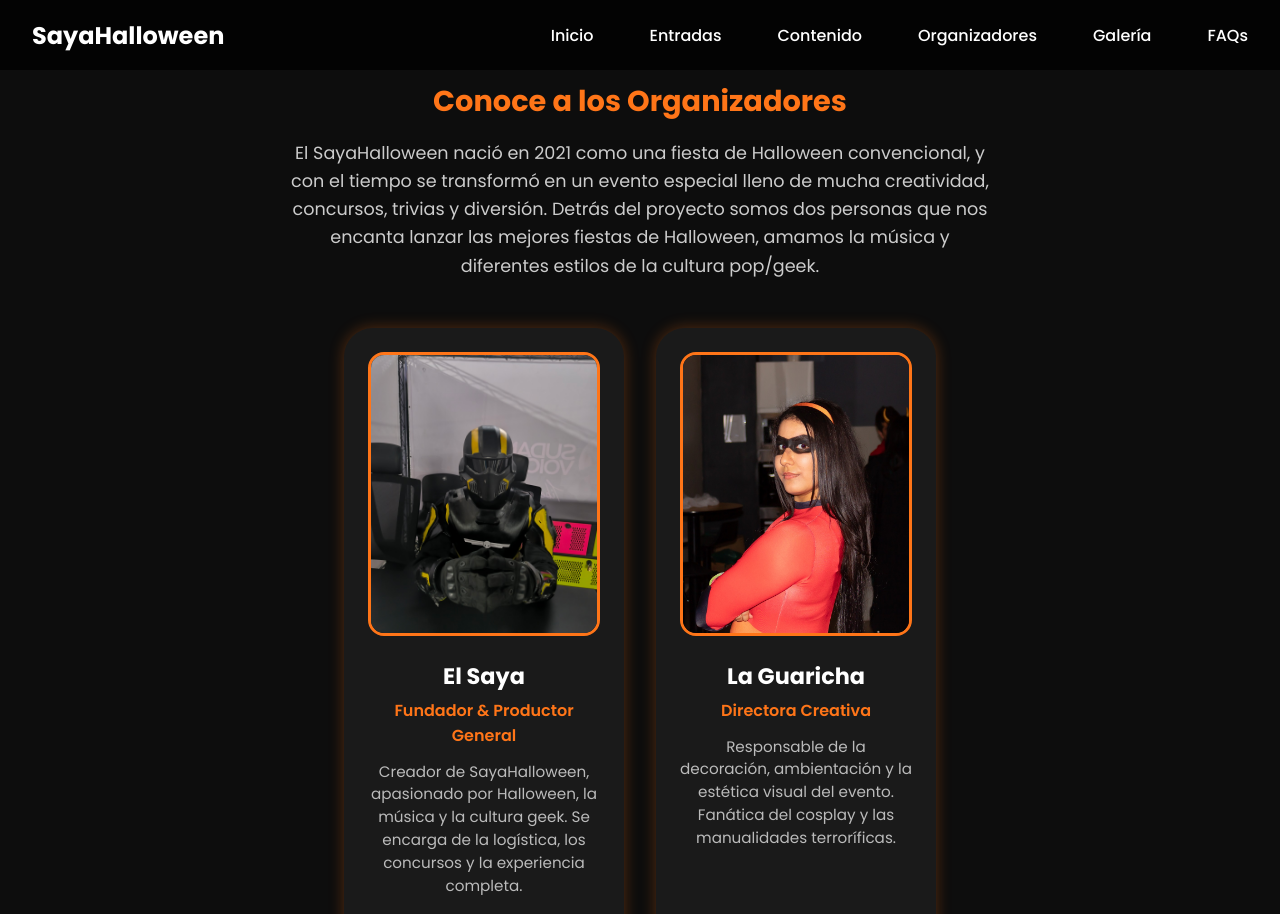
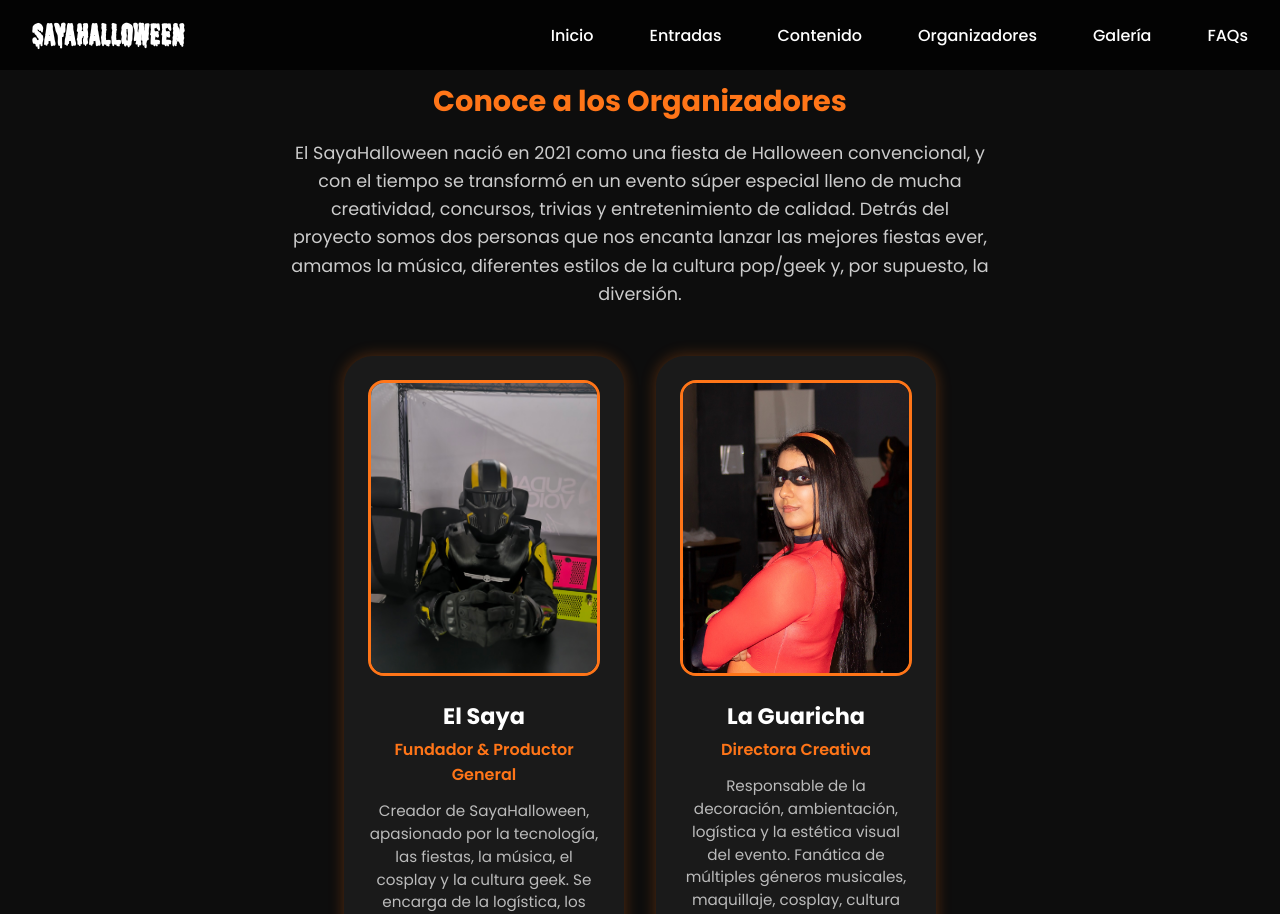
Before and after one commit to manuelsayago15/sayahalloween, a React (Vite) app: page /organizers in a window 1280 px wide. Shown: the top 914 px of the page. Built offline with nearby package versions, Linux system fonts and the light colour scheme; no server answers.

Commit message:
Adding logo shlop font and some styles. New texts for organizers

```diff
--- a/src/index.css
+++ b/src/index.css
@@ -18,6 +18,21 @@ a:visited {
   text-decoration: none;
 }
 
+@font-face {
+  font-family: 'Shlop';
+  src: url('/src/assets/fonts/Shlop.otf') format('truetype');
+  font-weight: normal;
+  font-style: normal;
+}
+
+.logo a {
+  font-family: 'Shlop';
+  font-size: 1.8rem;
+  letter-spacing: 1px;
+  text-shadow: 0 0 5px #000;
+}
+
+
 .modal-close {
   position: absolute;
   top: 0.5rem;
--- a/src/pages/Home.css
+++ b/src/pages/Home.css
@@ -170,7 +170,7 @@
 
 .go-down-icon {
   position: absolute;
-  bottom: 5%;
+  bottom: 8%;
   left: 50%;
   transform: translateX(-50%);
   animation: bounce-down 1.5s infinite ease-in-out;
--- a/src/pages/components/Navbar.jsx
+++ b/src/pages/components/Navbar.jsx
@@ -7,7 +7,7 @@ const Navbar = () => {
 
     return (
         <nav className="navbar">
-            <div className="logo"><Link to="/">SayaHalloween</Link></div>
+                <div className="logo"><Link to="/">SayaHalloween</Link></div>
                 <ul className={`nav-links ${menuOpen ? 'active' : ''}`}>
                     <li><Link to="/#home" onClick={() => setMenuOpen(false)}>Inicio</Link></li>
                     <li><Link to="/#tickets" onClick={() => setMenuOpen(false)}>Entradas</Link></li>
--- a/src/pages/components/Organizers.jsx
+++ b/src/pages/components/Organizers.jsx
@@ -7,14 +7,14 @@ const organizers = [
     name: "El Saya",
     role: "Fundador & Productor General",
     description:
-      "Creador de SayaHalloween, apasionado por Halloween, la música y la cultura geek. Se encarga de la logística, los concursos y la experiencia completa.",
+      "Creador de SayaHalloween, apasionado por la tecnología, las fiestas, la música, el cosplay y la cultura geek. Se encarga de la logística, los concursos y la experiencia completa del evento.",
     photo: "/images/organizers/saya.jpg",
   },
   {
     name: "La Guaricha",
     role: "Directora Creativa",
     description:
-      "Responsable de la decoración, ambientación y la estética visual del evento. Fanática del cosplay y las manualidades terroríficas.",
+      "Responsable de la decoración, ambientación, logística y la estética visual del evento. Fanática de múltiples géneros musicales, maquillaje, cosplay, cultura geek en general y las manualidades terroríficas.",
     photo: "/images/organizers/guaricha.jpg",
   },
 ]
@@ -25,8 +25,8 @@ const Organizers = () => {
       <h1 className="organizers-title">Conoce a los Organizadores</h1>
       <p className="organizers-intro">
         El SayaHalloween nació en 2021 como una fiesta de Halloween convencional, y con el
-        tiempo se transformó en un evento especial lleno de mucha creatividad,
-        concursos, trivias y diversión. Detrás del proyecto somos dos personas que nos encanta lanzar las mejores fiestas de Halloween, amamos la música y diferentes estilos de la cultura pop/geek.
+        tiempo se transformó en un evento súper especial lleno de mucha creatividad,
+        concursos, trivias y entretenimiento de calidad. Detrás del proyecto somos dos personas que nos encanta lanzar las mejores fiestas ever, amamos la música, diferentes estilos de la cultura pop/geek y, por supuesto, la diversión.
       </p>
 
       <div className="organizers-list">
--- a/src/pages/components/modal/Modal.css
+++ b/src/pages/components/modal/Modal.css
@@ -73,6 +73,26 @@
   text-align: start;
 }
 
+
+/* Scrollbar en navegadores WebKit (Chrome, Edge, Safari) */
+.modal-content::-webkit-scrollbar {
+  width: 6px;
+}
+
+.modal-content::-webkit-scrollbar-thumb {
+  background-color: #ffb366; /* naranja Halloween */
+  border-radius: 10px;
+}
+
+.modal-content::-webkit-scrollbar-thumb:hover {
+  background-color: #ff9f33; /* tono más claro al hover */
+}
+
+.modal-content::-webkit-scrollbar-track {
+  background: rgba(255, 255, 255, 0.1);
+}
+
+
 /* --- Responsive --- */
 
 @media screen and (min-width: 350px) {
--- a/src/pages/components/views/ActivitiesView.css
+++ b/src/pages/components/views/ActivitiesView.css
@@ -81,7 +81,7 @@
 
 .contest-rules {
   border-top: 2px solid #ff7518;
-  padding: 2rem 3rem 3rem;
+  padding: 2rem 1.5rem 3rem;
   line-height: 2rem;
   max-width: 700px;
   margin: 0 auto;
```
Also changed, not shown: public/images/logo-sayahalloween.png (added), src/assets/fonts/shlop.otf (added).
